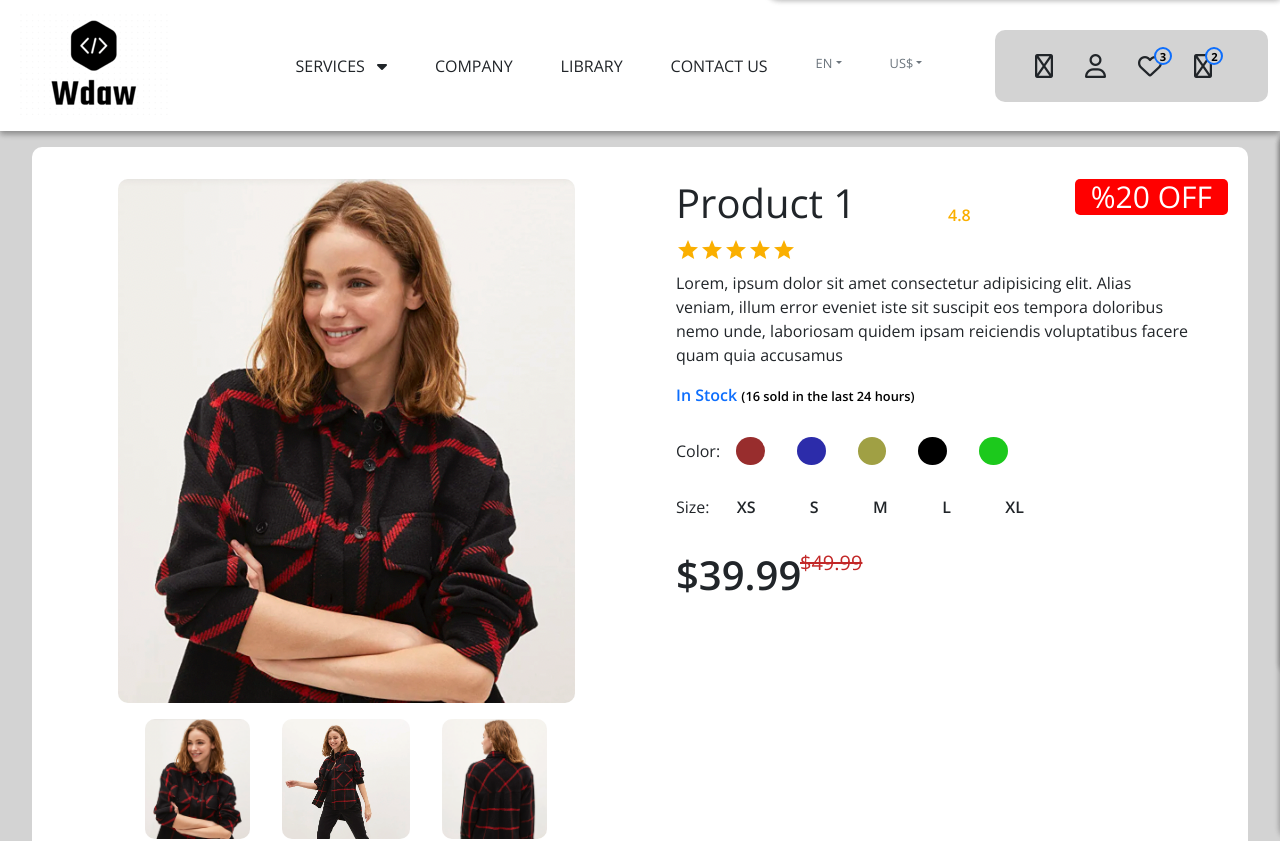
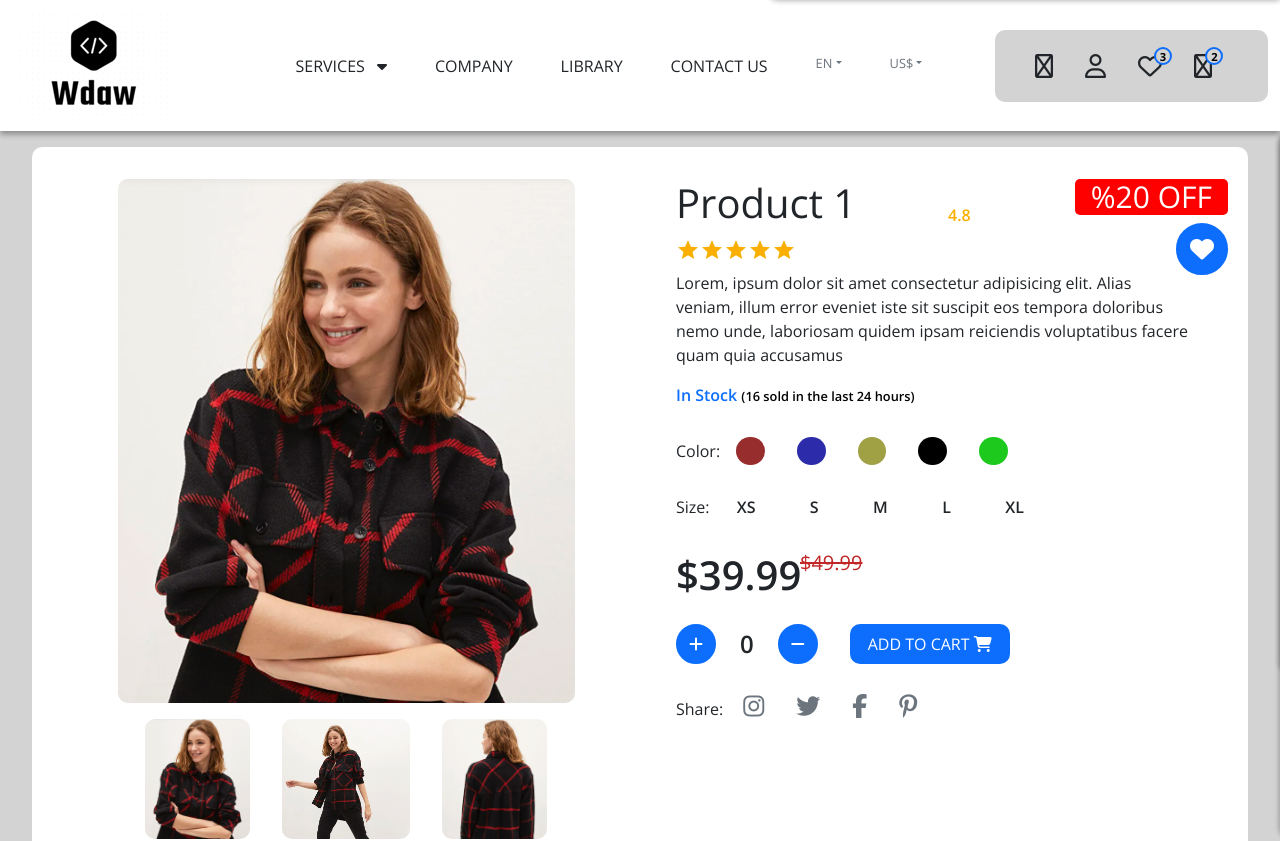
Before and after one commit to cnykr97/wdaw-ecommerce, a React (Create React App) app: page /pdp/1 in a window 1280 px wide. Shown: the top 841 px of the page. Built offline with nearby package versions, Linux system fonts and the light colour scheme; data requests are answered from the project's data file.

Commit message:
pdp url passing

```diff
--- a/src/components/ProductTile.jsx
+++ b/src/components/ProductTile.jsx
@@ -1,3 +1,4 @@
+import { Link } from 'react-router-dom';
 import './css/product-tile.css';
 
 const ProductTile = ({ product, getters, setters }) => {
@@ -6,11 +7,11 @@ const ProductTile = ({ product, getters, setters }) => {
     return (
         <div className="product-tile" >
             <img src={product.image} alt="Product" />
-            <div className="info">
+            <Link to={`/pdp/${product.id}`}><div className="info">
                 <h5>{product.name}</h5>
                 <p data-aos="fade-in" data-aos-offset="0">{product.info}</p>
                 <div className='price' >{product.price}</div>
-            </div>
+            </div></Link>
             <div id={sidebarID} className="sidebar" >
                 <button className="add-to-cart sidebar-item"
                     onMouseOver={() => {
--- a/src/pages/ProductDetail.jsx
+++ b/src/pages/ProductDetail.jsx
@@ -1,7 +1,11 @@
 import { Rating } from '@mui/material';
+import { useState } from 'react';
+import { useParams } from 'react-router-dom';
 import './css/productdetail.css';
 
 const ProductDetail = () => {
+    const { id } = useParams();
+    const [quantity, setQuantity] = useState(0)
     return (
         <div className="container-fluid pdp">
             <div className="row ">
@@ -22,9 +26,10 @@ const ProductDetail = () => {
                 <div className="col-12 col-lg-6 info">
                     <div className="container-fluid">
                         <div className="row">
-                            <h1>Product 1 <span className='discount'>%20 OFF</span></h1>
+                            <h1>{`Product ${id}`} <span className='discount'>%20 OFF</span></h1>
+                            <button id='add-to-wishlist'><i class="fa-solid fa-heart"></i></button>
                             <Rating defaultValue={5} precision={0.5} ></Rating>
-                            <span className='rating'>4.8</span>
+                            <span className='rating'>4.8 </span>
                             <p>Lorem, ipsum dolor sit amet consectetur adipisicing elit. Alias veniam, illum error eveniet iste sit suscipit eos tempora doloribus nemo unde, laboriosam quidem ipsam reiciendis voluptatibus facere quam quia accusamus</p>
                             <p className='inStock'>In Stock <span>(16 sold in the last 24 hours)</span></p>
                             <div className="colors">
@@ -39,8 +44,18 @@ const ProductDetail = () => {
                                 <li>XL</li>
                             </ul>
                             <h1 className='mt-2 price'>$39.99<span>$49.99</span></h1>
-                            <div className="add-to-cart">
-
+                            <div className="mt-3 add-to-cart">
+                                <button><i class="fa-solid fa-plus"></i></button>
+                                <span className='m-4'>{quantity}</span>
+                                <button><i class="fa-solid fa-minus"></i></button>
+                                <button id='add-to-cart'>ADD TO CART <i class="fa-solid fa-cart-shopping"></i></button>
+                            </div>
+                            <div className="mt-4 share">
+                                <span>Share: </span>
+                                <a className='text-muted' target="_blank" href="https://wwww.instagram.com"><i class="fa-brands fa-instagram"></i></a>
+                                <a className='text-muted' target="_blank" href="https://www.twitter.com"><i class="fa-brands fa-twitter"></i></a>
+                                <a className='text-muted' target="_blank" href="https://wwww.facebook.com"><i class="fa-brands fa-facebook-f"></i></a>
+                                <a className='text-muted' target="_blank" href="https://www.pinterest.com"><i class="fa-brands fa-pinterest-p"></i></a>
                             </div>
                         </div>
                     </div>
--- a/src/pages/css/productdetail.css
+++ b/src/pages/css/productdetail.css
@@ -12,12 +12,42 @@
     padding: 0;
 }
 
+.pdp .big-image {
+    position: relative;
+}
+
 .pdp .big-image img {
     /* width: 100%;
     height: 100%; */
     max-width: 45vw;
     max-height: 70vh;
     border-radius: 10px;
+    position: relative;
+    z-index: 1;
+}
+
+.pdp #add-to-wishlist {
+    position: absolute;
+    top: 0;
+    right: 0;
+    z-index: 2;
+    background-color: #0d6efd;
+    border: 2px solid #0d6efd;
+    border-radius: 50%;
+    color: #fff;
+    display: flex;
+    justify-content: center;
+    align-items: center;
+    font-size: 1.5rem;
+    padding: 0.75rem;
+    width: fit-content;
+    margin-top: 2.75rem;
+    transition: all 0.4s ease-in-out;
+}
+
+.pdp #add-to-wishlist:hover {
+    color: #0d6efd;
+    background-color: #fff;
 }
 
 .pdp .thumbnails {
@@ -129,3 +159,41 @@
     left: 8.5rem;
     color: rgb(194, 39, 39);
 }
+
+.pdp .add-to-cart button {
+    color: #fff;
+    background-color: #0d6efd;
+    border: 2px solid #0d6efd;
+    border-radius: 50%;
+    transition: all 0.4s ease-in-out;
+    width: 40px;
+    height: 40px;
+}
+
+.pdp .add-to-cart button:hover {
+    color: #0d6efd;
+    background-color: #fff;
+}
+
+.pdp .add-to-cart span {
+    font-size: 1.5rem;
+    font-weight: 600;
+    position: relative;
+    bottom: -3px;
+}
+
+#add-to-cart {
+    width: fit-content;
+    border-radius: 10px;
+    margin-left: 2rem;
+    padding: 0 1rem;
+}
+
+.pdp .share a {
+    font-size: 1.5rem;
+    margin: 0 1rem;
+}
+
+.pdp .share a:hover i {
+    color: #0d6efd;
+}
```
